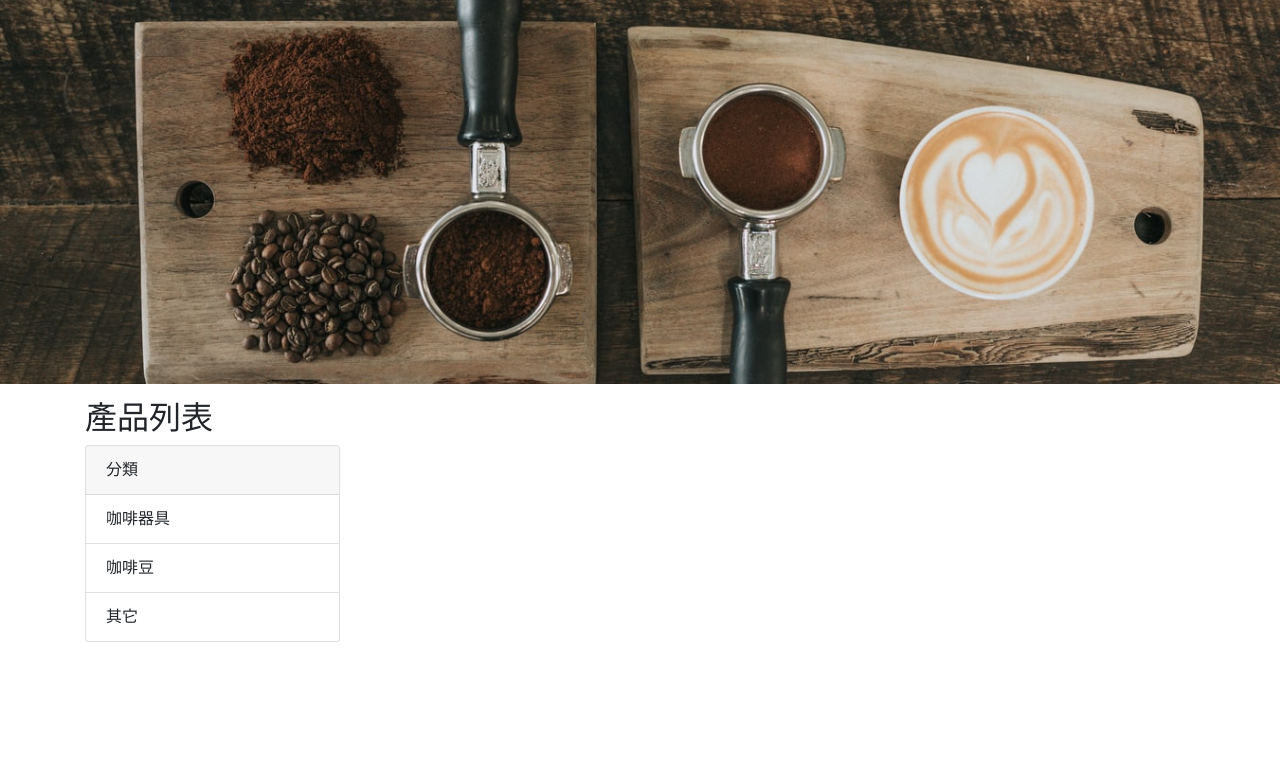
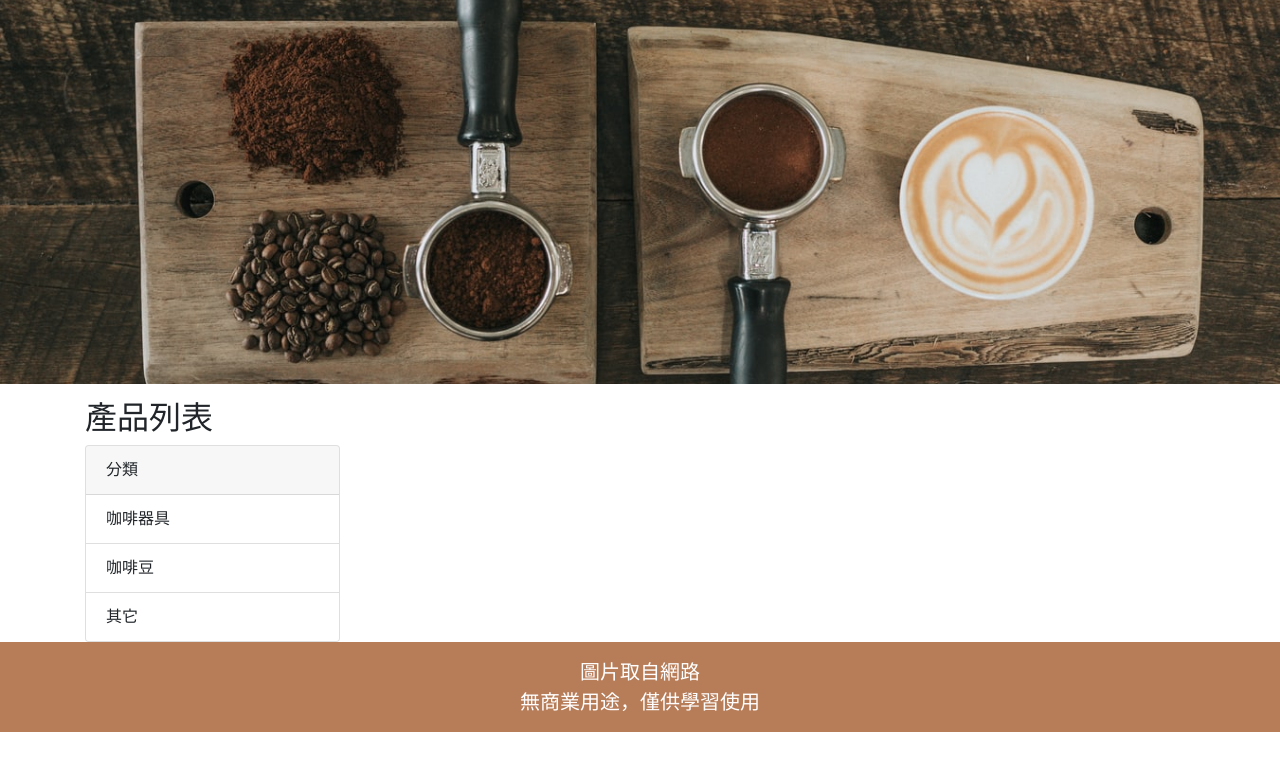
Before and after one commit to yaj55billy/week2_api, a plain HTML site: page index.html in a window 1280 px wide. Drawn offline with Linux system fonts and the light colour scheme; no server answers.

Commit message:
20200629-adjust

```diff
--- a/index.html
+++ b/index.html
@@ -28,7 +28,7 @@
     <div class="container">
       <h2 class="h2" style="margin-top: 15px;">產品列表</h2>
       <div class="row">
-        <div class="col-lg-3 col-md-12">
+        <div class="col-lg-3">
           <div class="card">
             <div class="card-header">
               分類
@@ -40,11 +40,18 @@
             </ul>
           </div>
         </div>
-        <div class="col-lg-9 col-md-12">
+        <div class="col-lg-9">
           <div class="row" id="prodCon"></div>
         </div>
       </div>
     </div>
+
+    <footer class="footer">
+      <p class="footer-text">
+        圖片取自網路<br>
+        無商業用途，僅供學習使用
+      </p>
+    </footer>
 
   </div>
   <script src="vendor/js/axios.min.js"></script>
@@ -59,8 +66,8 @@
         },
         getData() {
           console.log('得到資料');
-          let vm = this;
-          let url = `${vm.data.apiState}/api/${vm.data.uuid}/ec/products`;
+          const vm = this;
+          const url = `${vm.data.apiState}/api/${vm.data.uuid}/ec/products`;
 
           axios.get(url)
             .then(function (res) {
@@ -70,9 +77,8 @@
         },
         render() {
           console.log('render');
-          let prodCon = document.querySelector('#prodCon');
+          const prodCon = document.querySelector('#prodCon');
           let products = this.data.products;
-          console.log(products);
 
           let str = '';
           products.forEach(function (item) {
--- a/sass/styles.sass
+++ b/sass/styles.sass
@@ -1,7 +1,6 @@
 
-@import "reset"
+// @import "reset"
 @import "init"
-
 
 .document
   width: 100%
@@ -33,3 +32,12 @@
       font-size: 13px
   &__btn
     margin-top: 10px
+
+.footer
+  background-color: lighten(#412A1C,35%)
+  color: #fff
+  font-size: 20px
+  padding: 15px 0
+  &-text
+    text-align: center
+    margin-bottom: 0
```
Also changed, not shown: css/styles.css, 1 other file.
